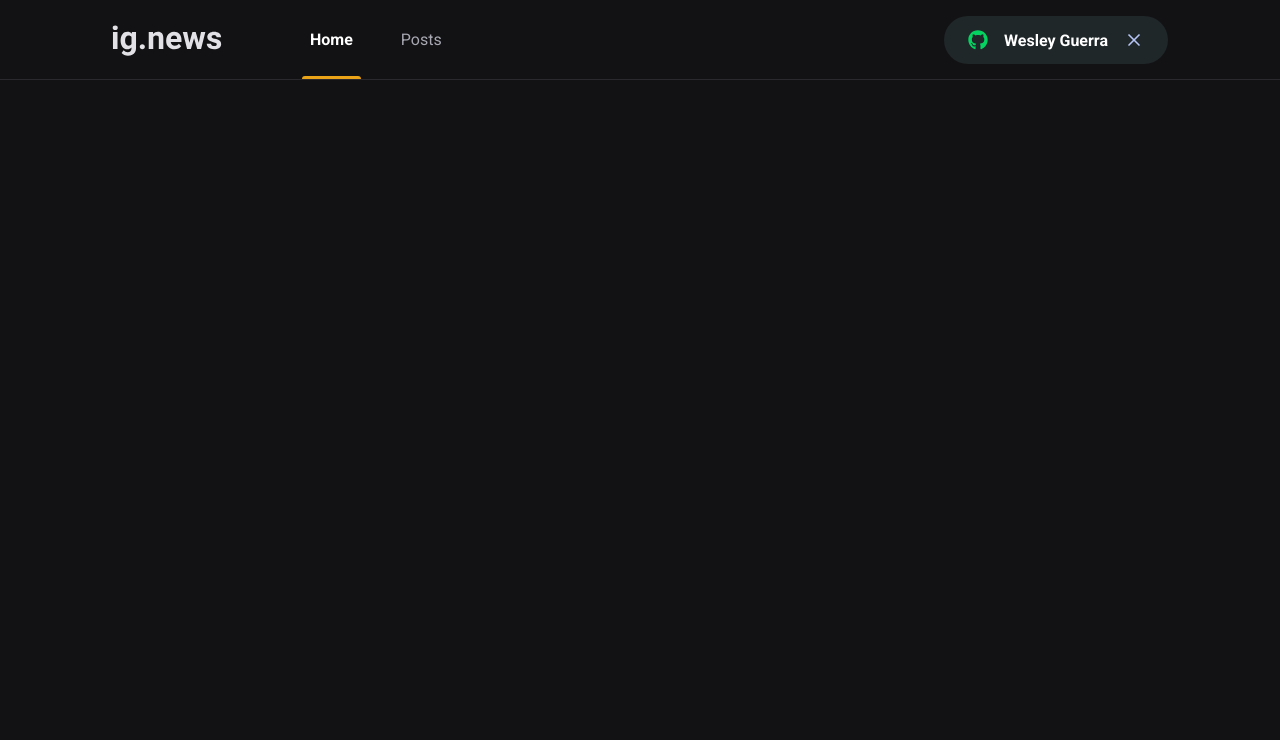
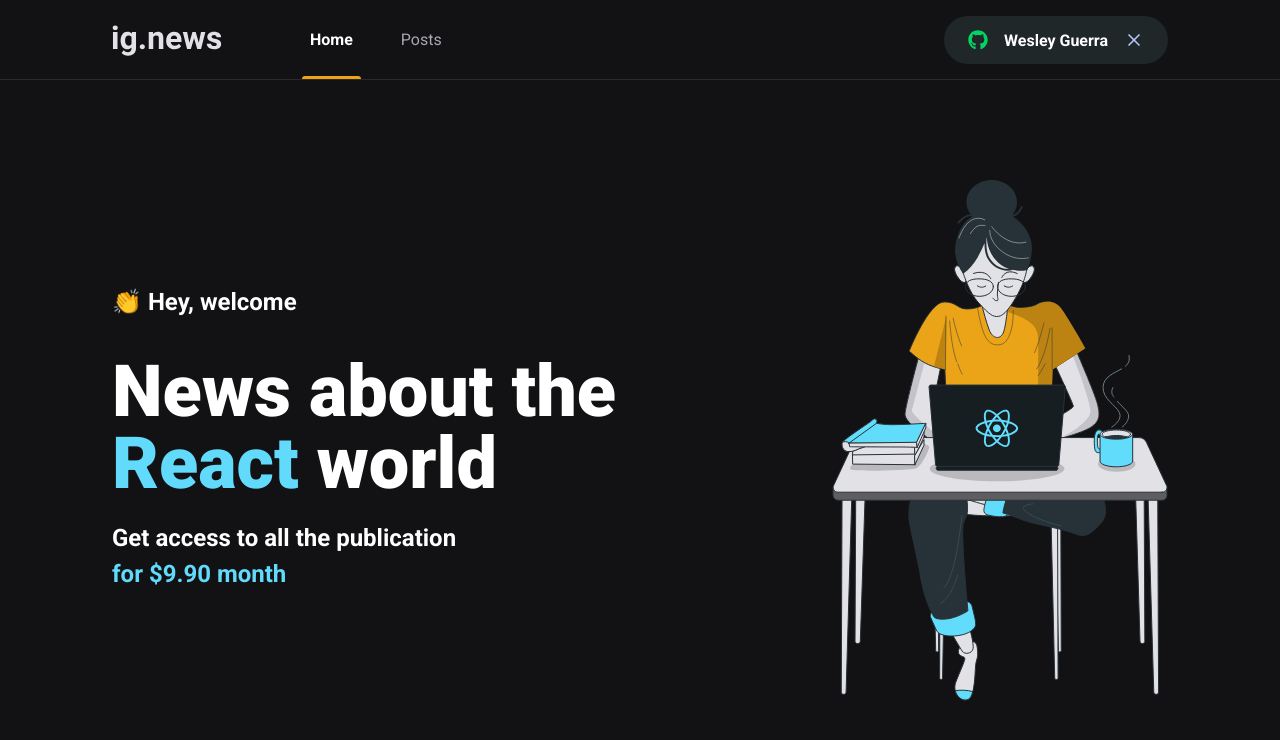
Before and after one commit to Wesleygmssa/ignews-next, a Next.js app: page / in a window 1280 px wide. Shown: the top 740 px of the page. Built offline with nearby package versions, Linux system fonts and the light colour scheme.

Commit message:
Criando page home

```diff
--- /dev/null
+++ b/src/pages/home.module.scss
@@ -0,0 +1,37 @@
+.contentContainer {
+  max-width: 1120px;
+  margin: 0 auto;
+  padding: 0 2rem;
+  height: calc(100vh - 5rem);
+
+  display: flex;
+  align-items: center;
+  justify-content: space-between;
+}
+
+.hero {
+  max-width: 600px;
+
+  > span {
+    font-size: 1.5rem;
+    font-weight: bold;
+  }
+
+  h1 {
+    font-size: 4.5rem;
+    line-height: 4.5rem;
+    font-weight: 900;
+    margin-top: 2.5rem;
+
+    span {
+      color: var(--cyan-500);
+    }
+
+    p {
+      font-size: 1.5rem;
+      line-height: 2.25rem;
+      margin-top: 1.25rem;
+      font-weight: bold;
+    }
+  }
+}
--- a/src/pages/index.tsx
+++ b/src/pages/index.tsx
@@ -1,4 +1,5 @@
 import Head from "next/head";
+import styles from "./home.module.scss";
 
 export default function Home() {
   return (
@@ -7,7 +8,19 @@
         <title>ig.news</title>
       </Head>
 
-      <h1></h1>
+      <main className={styles.contentContainer}>
+        <section className={styles.hero}>
+          <span>👏 Hey, welcome</span>
+          <h1>
+            News about the <span>React</span> world
+            <p>
+              Get access to all the publication <br />
+              <span>for $9.90 month</span>
+            </p>
+          </h1>
+        </section>
+        <img src="/images/avatar.svg" alt="Girl coding" />
+      </main>
     </>
   );
 }
```
Also changed, not shown: src/components/SubscribeButton/index.tsx (added), src/components/SubscribeButton/styles.module.scss (added).
